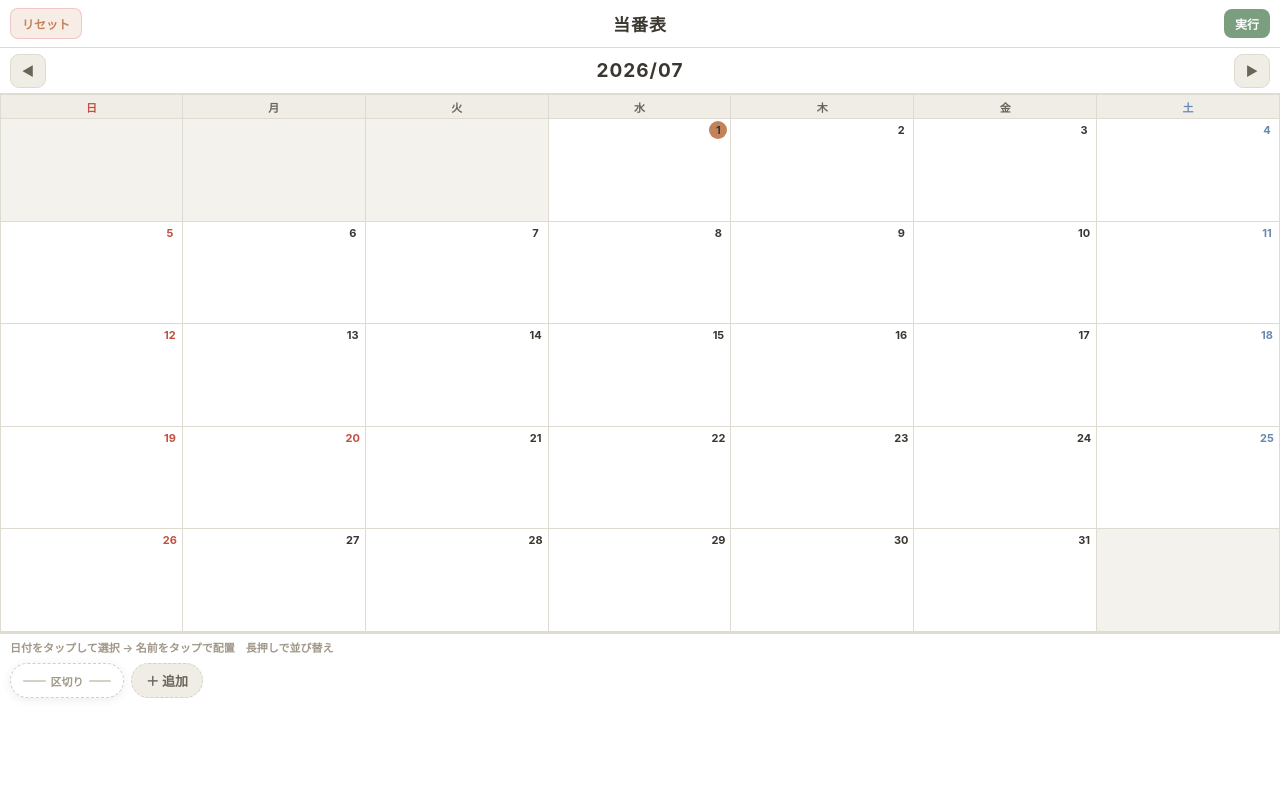
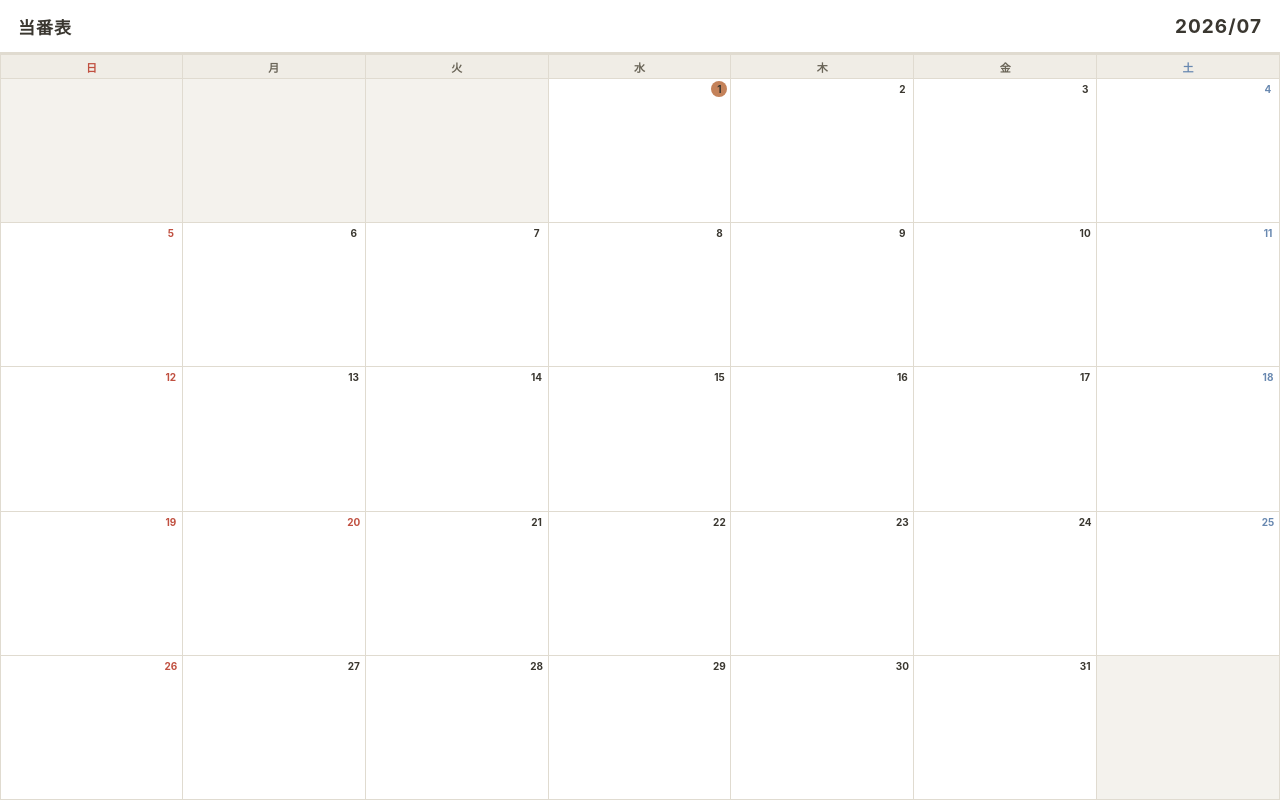
Before and after one commit to drolaristocrat1227/rota-app, a plain HTML site: page index.html in a window 1280 px wide. Both pictures are taken after a click on the button "実行". Drawn offline with Linux system fonts and the light colour scheme.

Commit message:
スクショモード追加：実行ボタンで全画面カレンダー表示、戻るで復帰

```diff
--- a/index.html
+++ b/index.html
@@ -148,10 +148,25 @@ button{cursor:pointer;border:none;background:none;outline:none}
 .detail-drop-line{height:3px;background:var(--primary);border-radius:2px;margin:3px 0;flex-shrink:0;pointer-events:none}
 .detail-empty{padding:28px 0;text-align:center;color:var(--text-faint);font-size:14px}
 .detail-foot{padding:8px 12px 10px;text-align:center;font-size:11px;color:var(--text-faint);border-top:1px solid var(--border);flex-shrink:0}
+
+/* === スクショモード === */
+#ssHdr{display:none;flex-shrink:0;height:54px;align-items:center;justify-content:space-between;background:var(--surface);border-bottom:2px solid var(--border);padding:0 18px}
+.ss-title{font-size:17px;font-weight:700;letter-spacing:1px;color:var(--text)}
+.ss-ym{font-size:19px;font-weight:700;letter-spacing:1px;color:var(--text)}
+body.ss-mode #ssHdr{display:flex}
+body.ss-mode .hdr,body.ss-mode .mnav,body.ss-mode .names-sec{display:none!important}
+body.ss-mode .cal-grid{pointer-events:none}
+body.ss-mode .chip{font-size:9px;padding:1.5px 3px}
+body.ss-mode .dn-inner{font-size:10px;height:16px;min-width:16px}
+body.ss-mode .sep-chip{height:8px}
 </style>
 </head>
 <body>
 <div id="app">
+  <div id="ssHdr">
+    <span class="ss-title">当番表</span>
+    <span class="ss-ym" id="ssYm"></span>
+  </div>
   <div class="hdr">
     <button class="btn-reset-hdr" id="bReset">リセット</button>
     <h1>当番表</h1>
@@ -897,7 +912,18 @@ $('bPrev').addEventListener('click',()=>{ cM--; if(cM<1){cM=12;cY--;} selectDate
 $('bNext').addEventListener('click',()=>{ cM++; if(cM>12){cM=1;cY++;} selectDate(null); closeDetailOv(); renderAll(); });
 $('bYM').addEventListener('click',openYM);
 $('bReset').addEventListener('click',doReset);
-$('bExec').addEventListener('click',()=>{}); // 実行: 現在未実装
+$('bExec').addEventListener('click',()=>{
+  selectDate(null);
+  closeDetailOv();
+  $('ssYm').textContent=cY+'/'+pad(cM);
+  document.body.classList.add('ss-mode');
+  history.pushState({ss:true},'');
+});
+window.addEventListener('popstate',()=>{
+  if(document.body.classList.contains('ss-mode')){
+    document.body.classList.remove('ss-mode');
+  }
+});
 
 // 何もないところをタップで日付選択を解除
 $('namesSec').addEventListener('click',e=>{
```
